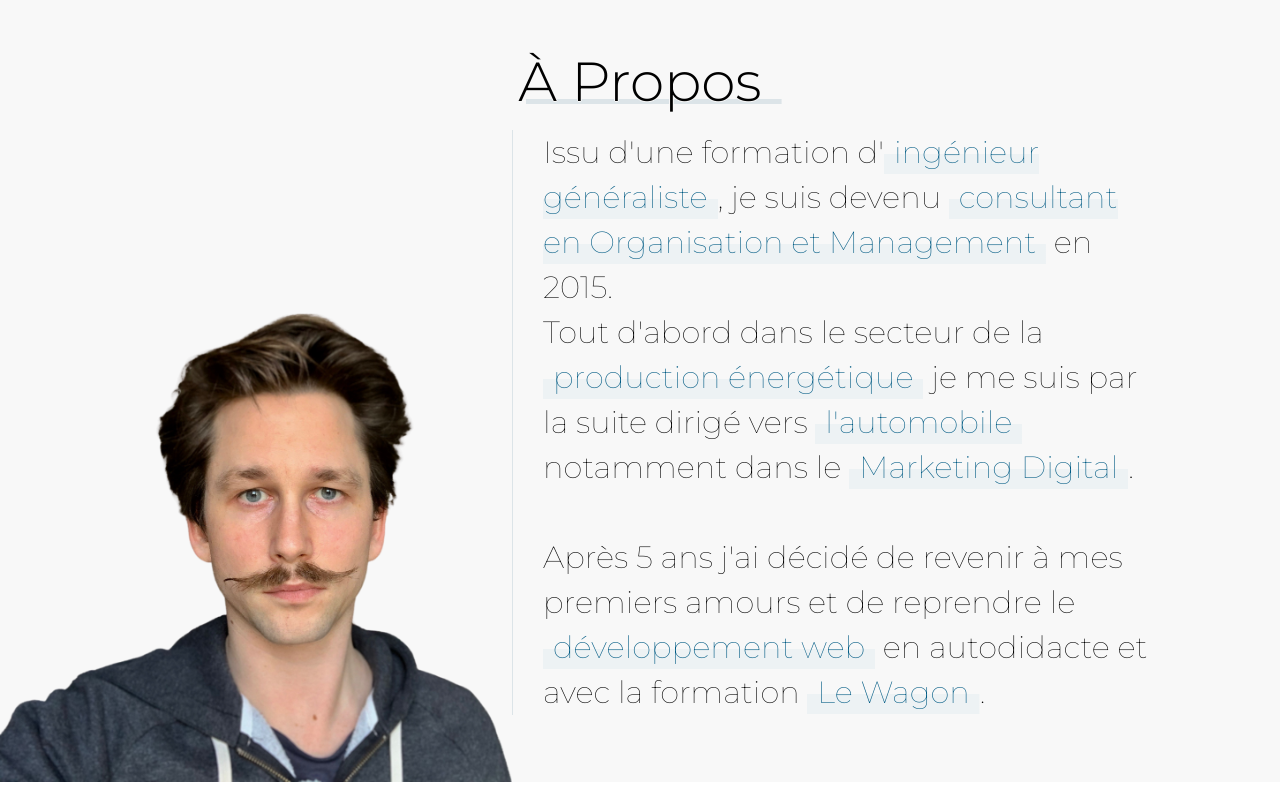
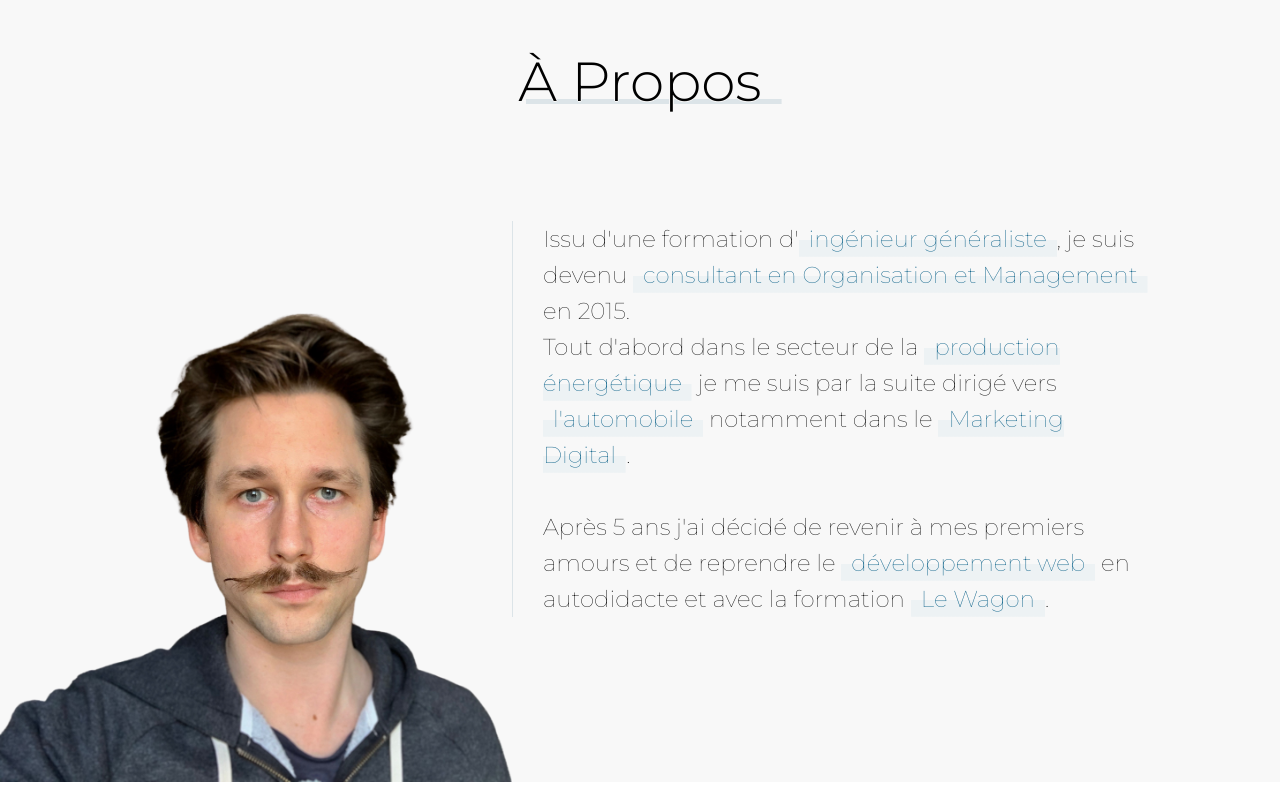
Before and after one commit to Charles-Delannoy/portfolio, a React (Create React App) app: page / in a window 1280 px wide. Shown: the part 820-1620 px from the top of the page. Built offline with nearby package versions, Linux system fonts and the light colour scheme; some icons are missing.

Commit message:
scroll navigation fiexd

```diff
--- a/src/components/navbars/GlobalNavbar.js
+++ b/src/components/navbars/GlobalNavbar.js
@@ -98,20 +98,21 @@ const Wrapper = styled.div`
   `};
 `;
 
-const GlobalNavbar = ({ language, onLanguageClick, fullPageScroll, stopFullPageListener }) => {
+const GlobalNavbar = ({ language, onLanguageClick, fullPageScroll, stopFullPageListener, setPos }) => {
 
   const sectionHeight = document.body.clientHeight / 5;
 
   const renderMenus = Items.map((item, index) => {
     const label = language === 'fr' ? item.label : item.label_en;
-    return (<li key={index + item.id}><a id={item.id} onClick={() => goTo(item.position * sectionHeight)}>{label}</a></li>);
+    return (<li key={index + item.id}><a id={item.id} onClick={() => goTo(item.position * sectionHeight, item.position)}>{label}</a></li>);
   });
 
   let lastScrollValue = document.documentElement.scrollTop;
 
-  const goTo = (position) => {
+  const goTo = (position, newPos) => {
     document.getElementById('contactdiv').classList.remove('contact-show');
     stopFullPageListener(position);
+    setPos(newPos);
   }
 
   const logoClick = () => {
@@ -139,7 +140,7 @@ const GlobalNavbar = ({ language, onLanguageClick, fullPageScroll, stopFullPageL
   return (
     <Wrapper>
       <HomeNav className='dynamic-navbar'>
-        <a className='logo-link' onClick={() => goTo(0)}><img src={process.env.PUBLIC_URL + '/light-logo.png'} alt='logo'/></a>
+        <a className='logo-link' onClick={() => goTo(0, 0)}><img src={process.env.PUBLIC_URL + '/light-logo.png'} alt='logo'/></a>
         <NavUl>
           {renderMenus}
         </NavUl>
--- a/src/components/navbars/HomeNavbar.js
+++ b/src/components/navbars/HomeNavbar.js
@@ -97,18 +97,19 @@ const HomeNav = styled.div`
   `};
 `;
 
-const HomeNavbar = ({ language, onLanguageClick, fullPageScroll, stopFullPageListener }) => {
+const HomeNavbar = ({ language, onLanguageClick, fullPageScroll, stopFullPageListener, setPos }) => {
 
-  const goTo = (position) => {
+  const goTo = (position, newPos) => {
     document.getElementById('contactdiv').classList.remove('contact-show');
     stopFullPageListener(position);
+    setPos(newPos);
   }
 
   const sectionHeight = document.body.clientHeight / 5;
 
   const renderMenus = Items.map((item, index) => {
     const label = language === 'fr' ? item.label : item.label_en;
-    return (<li key={index}><a onClick={() => goTo(item.position * sectionHeight)}>{label}</a></li>)
+    return (<li key={index}><a onClick={() => goTo(item.position * sectionHeight, item.position)}>{label}</a></li>)
   });
 
   return (
--- a/src/components/pages/Apropos.js
+++ b/src/components/pages/Apropos.js
@@ -13,8 +13,8 @@ const Content = styled.div`
   p {
     align-self: center;
     font-family: 'Montserrat';
-    font-size: 2.4vw;
-    line-height: 45px;
+    font-size: 1.8vw;
+    line-height: 4.5vh;
     margin-bottom: 150px;
     margin-right: 10vw;
     font-weight: 100;
@@ -62,6 +62,10 @@ const ProfilePic = styled.img`
   align-self: flex-end;
   ${mediaQueries('tab')`
     align-self: flex-start;
+  `};
+  ${mediaQueries('phone')`
+    position: relative;
+    bottom: 1px;
   `};
 `;
 
--- a/src/components/pages/Home.js
+++ b/src/components/pages/Home.js
@@ -96,7 +96,7 @@ const scrollDown = () => {
   window.scrollTo({ top: window.innerHeight + 1, behavior: 'smooth' });
 }
 
-const Home = ({ language, onLanguageClick, fullPageScroll, stopFullPageListener }) => {
+const Home = ({ language, onLanguageClick, fullPageScroll, stopFullPageListener, setPos }) => {
 
   const [fullHeight, setFullHeight] = useState(1000);
   const [rightPos, setRightPos] = useState(0);
@@ -121,7 +121,7 @@ const Home = ({ language, onLanguageClick, fullPageScroll, stopFullPageListener
     <Fragment>
       <Contact language={language}/>
       <ContactBtn language={language} rightPos={rightPos}/>
-      <HomeNavbar language={language} onLanguageClick={onLanguageClick} fullPageScroll={fullPageScroll} stopFullPageListener={stopFullPageListener}/>
+      <HomeNavbar language={language} onLanguageClick={onLanguageClick} fullPageScroll={fullPageScroll} stopFullPageListener={stopFullPageListener} setPos={setPos} />
       <Wrapper>
         <ContentWrapper>
           <ImgContent/>
--- a/src/components/pages/Projet.js
+++ b/src/components/pages/Projet.js
@@ -141,7 +141,7 @@ const Buttons = styled.div`
 `;
 
 const Logos = styled.div`
-margin-top: 25px;
+margin-top: 18px;
   img {
     height: 25px;
     padding-right: 10px;
```
Also changed, not shown: 1 other file (tests, documents, lock files or other folders).
